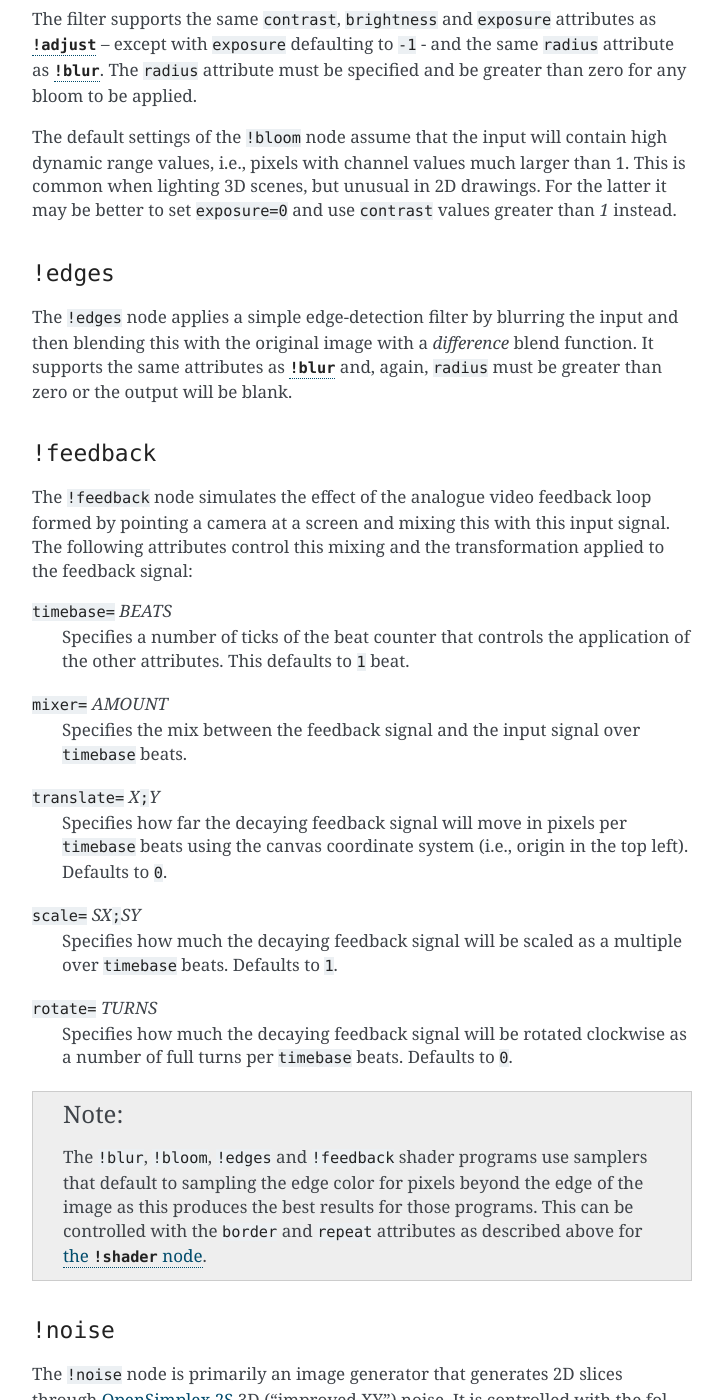
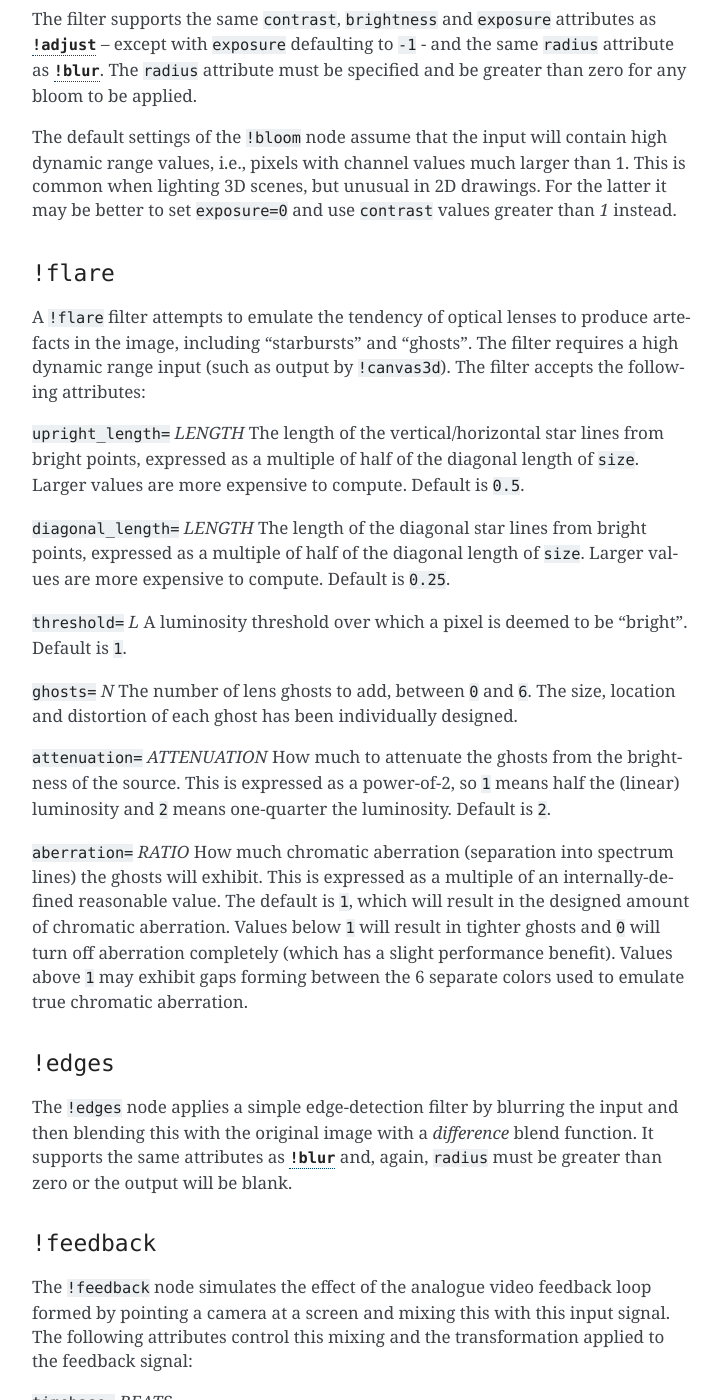
Before and after one commit to jonathanhogg/flitter, a Sphinx documentation site: the page built from docs/windows.md, in a window 1280 px wide and 1400 px high, scrolled down 16001 px. Shown: the whole window, without its empty margins (388-1111 px from the left). Built offline with Sphinx 7.4.7, drawn with Linux system fonts in a browser that asks for light colours.

Commit message:
First go at a lens flare filter
This is currently *too slow*, and will be so until pass downsampling
support is added to the window rendering.

```diff
--- a/docs/windows.md
+++ b/docs/windows.md
@@ -706,6 +706,45 @@ This is common when lighting 3D scenes, but unusual in 2D drawings. For the
 latter it may be better to set `exposure=0` and use `contrast` values greater
 than *1* instead.
 
+### `!flare`
+
+A `!flare` filter attempts to emulate the tendency of optical lenses to produce
+artefacts in the image, including "starbursts" and "ghosts". The filter requires
+a high dynamic range input (such as output by `!canvas3d`). The filter accepts
+the following attributes:
+
+`upright_length=` *LENGTH*
+The length of the vertical/horizontal star lines from bright points, expressed
+as a multiple of half of the diagonal length of `size`. Larger values are more
+expensive to compute. Default is `0.5`.
+
+`diagonal_length=` *LENGTH*
+The length of the diagonal star lines from bright points, expressed as a
+multiple of half of the diagonal length of `size`. Larger values are more
+expensive to compute. Default is `0.25`.
+
+`threshold=` *L*
+A luminosity threshold over which a pixel is deemed to be "bright". Default is
+`1`.
+
+`ghosts=` *N*
+The number of lens ghosts to add, between `0` and `6`. The size, location and
+distortion of each ghost has been individually designed.
+
+`attenuation=` *ATTENUATION*
+How much to attenuate the ghosts from the brightness of the source. This is
+expressed as a power-of-2, so `1` means half the (linear) luminosity and `2`
+means one-quarter the luminosity. Default is `2`.
+
+`aberration=` *RATIO*
+How much chromatic aberration (separation into spectrum lines) the ghosts will
+exhibit. This is expressed as a multiple of an internally-defined reasonable
+value. The default is `1`, which will result in the designed amount of
+chromatic aberration. Values below `1` will result in tighter ghosts and `0`
+will turn off aberration completely (which has a slight performance benefit).
+Values above `1` may exhibit gaps forming between the 6 separate colors used
+to emulate true chromatic aberration.
+
 ### `!edges`
 
 The `!edges` node applies a simple edge-detection filter by blurring the input
--- a/pyproject.toml
+++ b/pyproject.toml
@@ -83,6 +83,7 @@ canvas = "flitter.render.window.canvas:Canvas"
 canvas3d = "flitter.render.window.canvas3d:Canvas3D"
 edges = "flitter.render.window.shaders:Edges"
 feedback = "flitter.render.window.shaders:Feedback"
+flare = "flitter.render.window.shaders:Flare"
 image = "flitter.render.window.image:Image"
 noise = "flitter.render.window.shaders:Noise"
 record = "flitter.render.window.record:Record"
```
Also changed, not shown: 4 other files.
